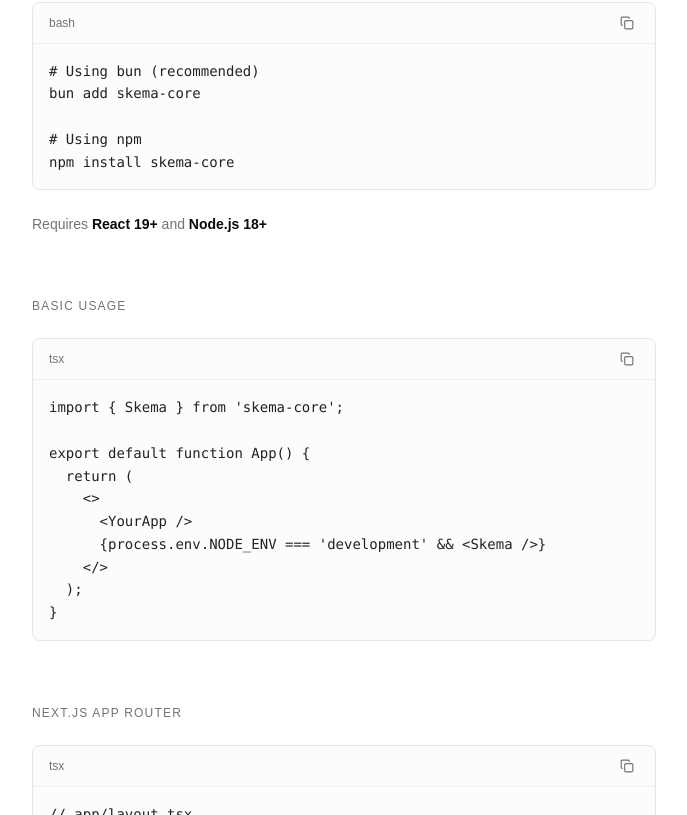
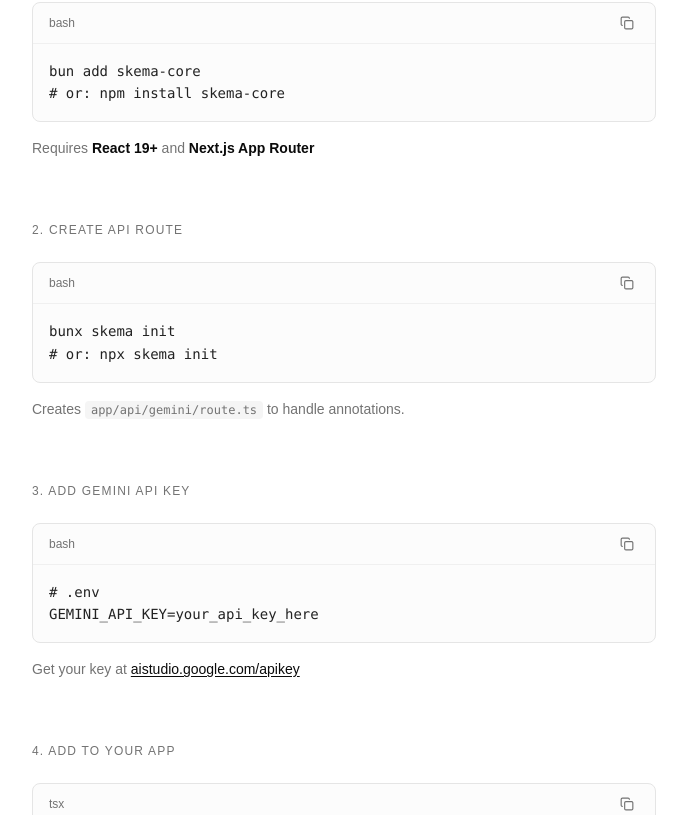
Before and after one commit to petersenmatthew/skema, a Next.js app in the folder packages/skema-example/: page /install in a window 1280 px wide. Shown: the part 305-1120 px from the top of the page, without its empty margins (296-983 px from the left). Built offline with nearby package versions, Linux system fonts and the light colour scheme; a web font is replaced by a local one.

Commit message:
docs: Revamp installation instructions in README and example app, and add new marketing text to the homepage.

```diff
--- a/packages/skema-example/src/app/install/page.tsx
+++ b/packages/skema-example/src/app/install/page.tsx
@@ -16,60 +16,66 @@
             </p>
           </section>
 
-          {/* Package Install */}
+          {/* Step 1: Package Install */}
           <section className="mb-16">
-            <h2 className="mb-6 text-xs font-medium uppercase tracking-widest text-muted-foreground">Package</h2>
+            <h2 className="mb-6 text-xs font-medium uppercase tracking-widest text-muted-foreground">1. Install Package</h2>
             <CodeBlock
               language="bash"
-              code={`# Using bun (recommended)
-bun add skema-core
-
-# Using npm
-npm install skema-core`}
+              code={`bun add skema-core
+# or: npm install skema-core`}
             />
-            <div className="mt-6 space-y-2 text-sm text-muted-foreground">
-              <p>Requires <strong className="text-foreground">React 19+</strong> and <strong className="text-foreground">Node.js 18+</strong></p>
-            </div>
+            <p className="mt-4 text-sm text-muted-foreground">
+              Requires <strong className="text-foreground">React 19+</strong> and <strong className="text-foreground">Next.js App Router</strong>
+            </p>
           </section>
 
-          {/* Quick Start */}
+          {/* Step 2: Create API Route */}
           <section className="mb-16">
-            <h2 className="mb-6 text-xs font-medium uppercase tracking-widest text-muted-foreground">Basic Usage</h2>
+            <h2 className="mb-6 text-xs font-medium uppercase tracking-widest text-muted-foreground">2. Create API Route</h2>
+            <CodeBlock
+              language="bash"
+              code={`bunx skema init
+# or: npx skema init`}
+            />
+            <p className="mt-4 text-sm text-muted-foreground">
+              Creates <code className="rounded bg-muted px-1.5 py-0.5 font-mono text-xs">app/api/gemini/route.ts</code> to handle annotations.
+            </p>
+          </section>
+
+          {/* Step 3: Add API Key */}
+          <section className="mb-16">
+            <h2 className="mb-6 text-xs font-medium uppercase tracking-widest text-muted-foreground">3. Add Gemini API Key</h2>
+            <CodeBlock
+              language="bash"
+              code={`# .env
+GEMINI_API_KEY=your_api_key_here`}
+            />
+            <p className="mt-4 text-sm text-muted-foreground">
+              Get your key at{" "}
+              <a
+                href="https://aistudio.google.com/apikey"
+                target="_blank"
+                rel="noopener noreferrer"
+                className="text-foreground underline underline-offset-2 hover:text-primary"
+              >
+                aistudio.google.com/apikey
+              </a>
+            </p>
+          </section>
+
+          {/* Step 4: Add Component */}
+          <section className="mb-16">
+            <h2 className="mb-6 text-xs font-medium uppercase tracking-widest text-muted-foreground">4. Add to Your App</h2>
             <CodeBlock
               language="tsx"
               code={`import { Skema } from 'skema-core';
 
-export default function App() {
+export default function Page() {
   return (
     <>
-      <YourApp />
+      <main>{/* Your content */}</main>
       {process.env.NODE_ENV === 'development' && <Skema />}
     </>
-  );
-}`}
-            />
-          </section>
-
-          {/* Next.js */}
-          <section className="mb-16">
-            <h2 className="mb-6 text-xs font-medium uppercase tracking-widest text-muted-foreground">Next.js App Router</h2>
-            <CodeBlock
-              language="tsx"
-              code={`// app/layout.tsx
-import { Skema } from 'skema-core';
-
-export default function RootLayout({
-  children,
-}: {
-  children: React.ReactNode;
-}) {
-  return (
-    <html lang="en">
-      <body>
-        {children}
-        {process.env.NODE_ENV === 'development' && <Skema />}
-      </body>
-    </html>
   );
 }`}
             />
--- a/packages/skema-example/src/app/page.tsx
+++ b/packages/skema-example/src/app/page.tsx
@@ -35,6 +35,11 @@
             <p className="leading-relaxed text-muted-foreground">
               <ThemedLogo className="inline-block h-6 w-auto align-middle" /> is a React component library that provides a tldraw-powered drawing overlay for annotating and manipulating DOM elements visually. It sits on top of your localhost website, allowing developers to annotate, draw, and select DOM elements directly on the live page.
             </p>
+            <p className="mt-4 leading-relaxed text-muted-foreground">
+              We made website development drawable. Scribble on your localhost like a whiteboard,
+              point at what bothers you, and let AI do the actual coding part.
+              Because explaining "the button should be 50% left" is way harder than just... moving it.
+            </p>
           </section>
 
           {/* Key Concepts */}
@@ -65,7 +70,7 @@
             <h2 className="mb-6 text-xs font-medium uppercase tracking-widest text-muted-foreground">Architecture</h2>
             <div className="rounded-lg border border-border bg-muted/20 p-6">
               <pre className="font-mono text-sm leading-relaxed text-muted-foreground">
-{`skema/
+                {`skema/
 ├── packages/
 │   ├── skema-core/           # Main React component
 │   │   ├── src/
```
Also changed, not shown: 1 other file (tests, documents, lock files or other folders).
